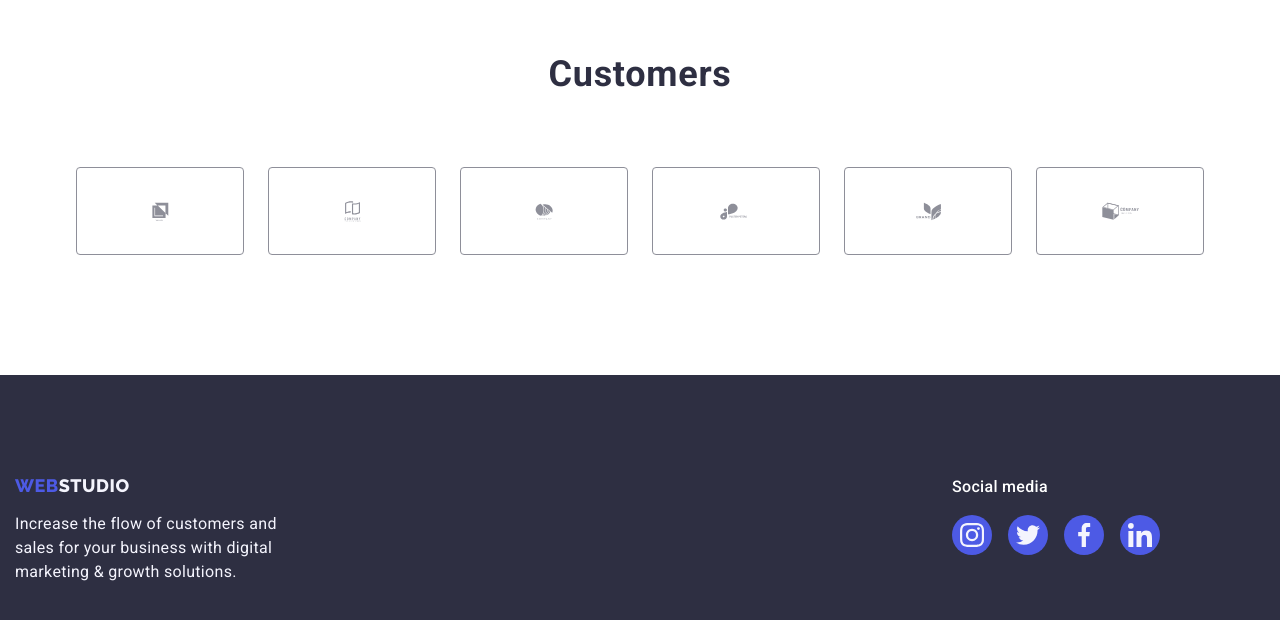
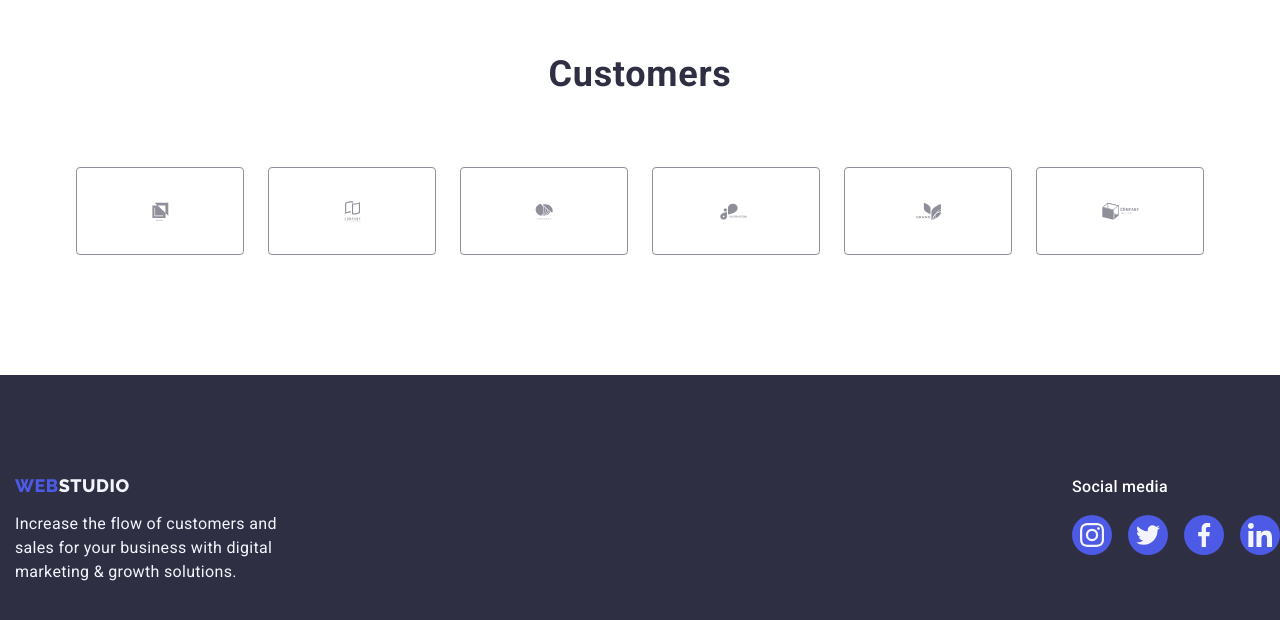
Before and after one commit to LCFone/goit-markup-hw-04, a plain HTML site: page index.html in a window 1280 px wide. Shown: the part 2549-3169 px from the top of the page. Drawn offline with nearby package versions, Linux system fonts and the light colour scheme.

Commit message:
Update styles.css

```diff
--- a/css/styles.css
+++ b/css/styles.css
@@ -538,7 +538,7 @@ button:focus {
 }
 
 .footer-container {
-  margin-right: 120px;
+  /* margin-right: 120px; */
   display: flex;
   align-items: baseline;
 }
```
